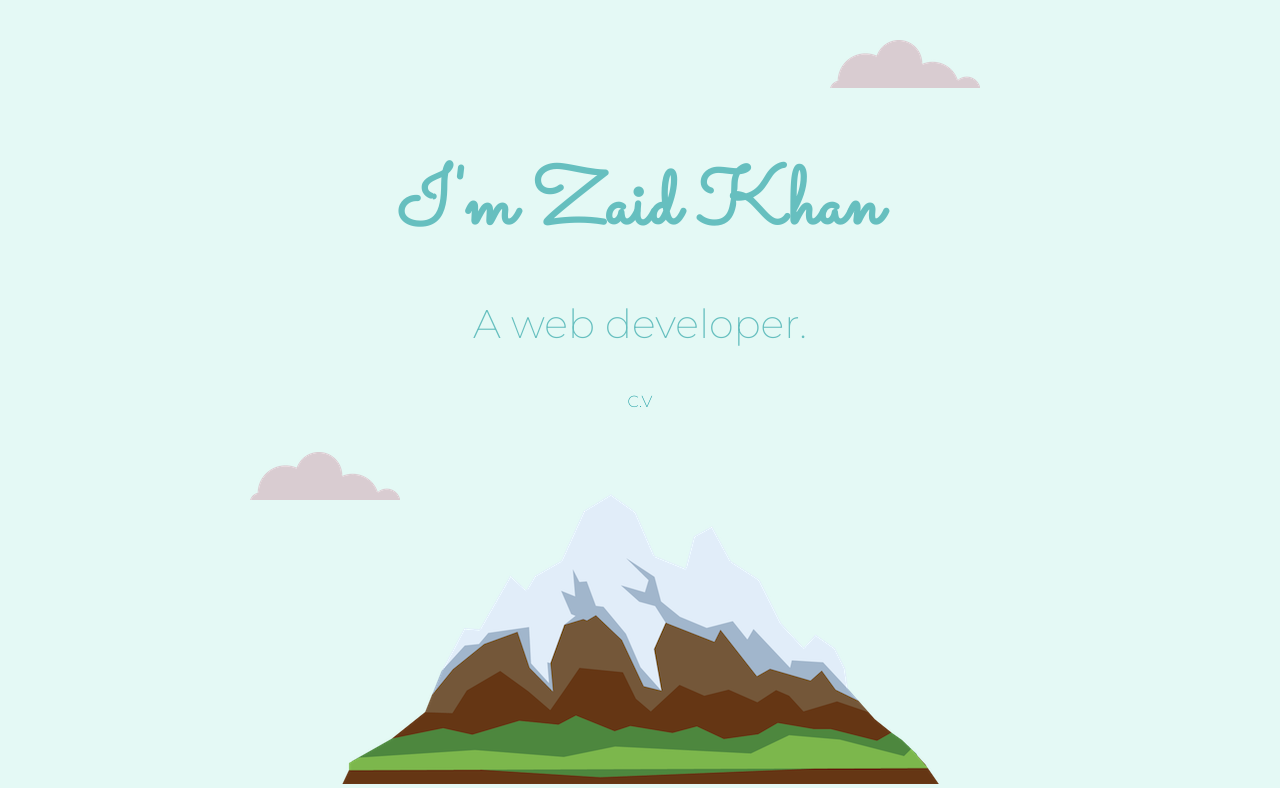
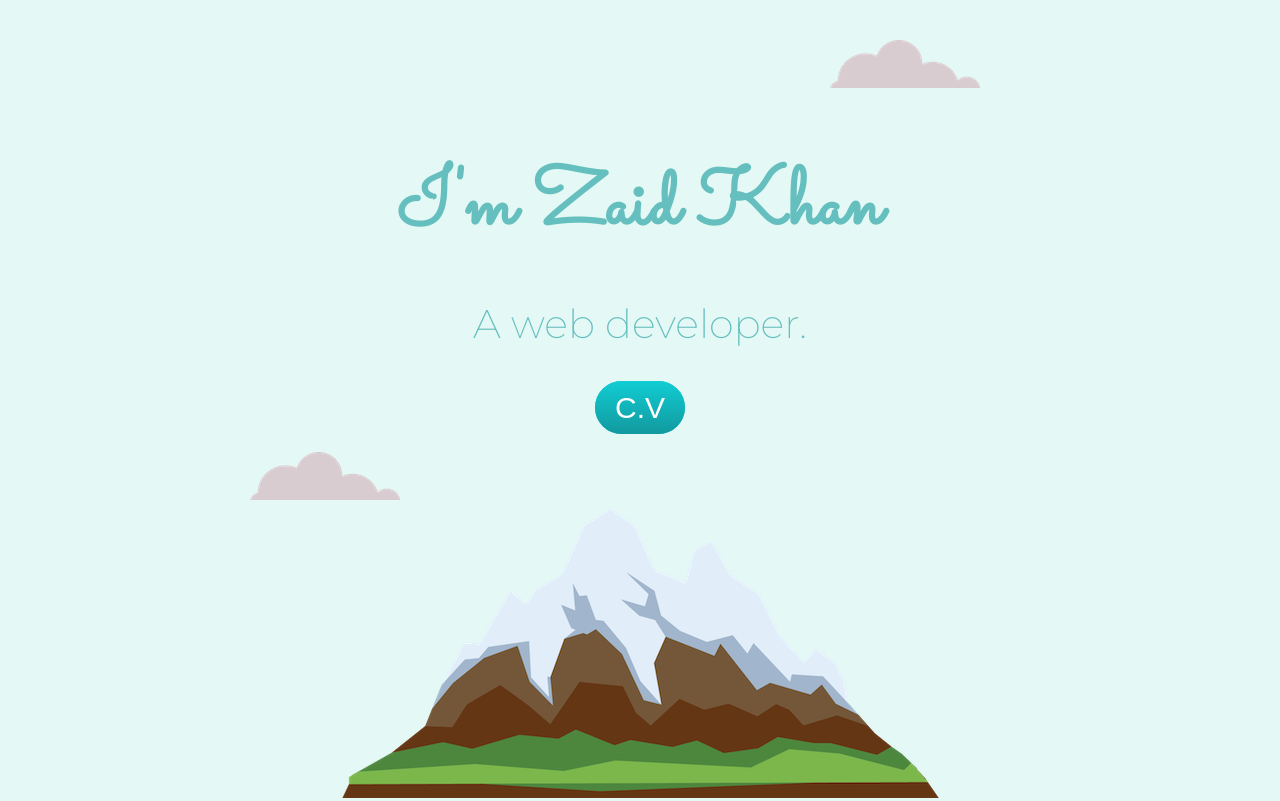
Before and after one commit to esapzay/personalblog, a plain HTML site: page index.html in a window 1280 px wide. Shown: the top 801 px of the page. Drawn offline with Linux system fonts and the light colour scheme.

Commit message:
Update styles.css

```diff
--- a/css/styles.css
+++ b/css/styles.css
@@ -42,6 +42,34 @@ a{
 }
 a:hover{
   color: #EAF6F6;
+}
+.cvbtn   {
+
+
+  background: #11cdd4;
+  background-image: -webkit-linear-gradient(top, #11cdd4, #11999e);
+  background-image: -moz-linear-gradient(top, #11cdd4, #11999e);
+  background-image: -ms-linear-gradient(top, #11cdd4, #11999e);
+  background-image: -o-linear-gradient(top, #11cdd4, #11999e);
+  background-image: linear-gradient(to bottom, #11cdd4, #11999e);
+  -webkit-border-radius: 80;
+  -moz-border-radius: 80;
+  border-radius: 80px;
+  font-family: Arial;
+  color: #ffffff;
+  font-size: 30px;
+  padding: 10px 20px 10px 20px;
+  text-decoration: none;
+}
+
+.cvbtn:hover {
+  background: #30e3cb;
+  background-image: -webkit-linear-gradient(top, #30e3cb, #2bc4ad);
+  background-image: -moz-linear-gradient(top, #30e3cb, #2bc4ad);
+  background-image: -ms-linear-gradient(top, #30e3cb, #2bc4ad);
+  background-image: -o-linear-gradient(top, #30e3cb, #2bc4ad);
+  background-image: linear-gradient(to bottom, #30e3cb, #2bc4ad);
+  text-decoration: none;
 }
 
 
```
